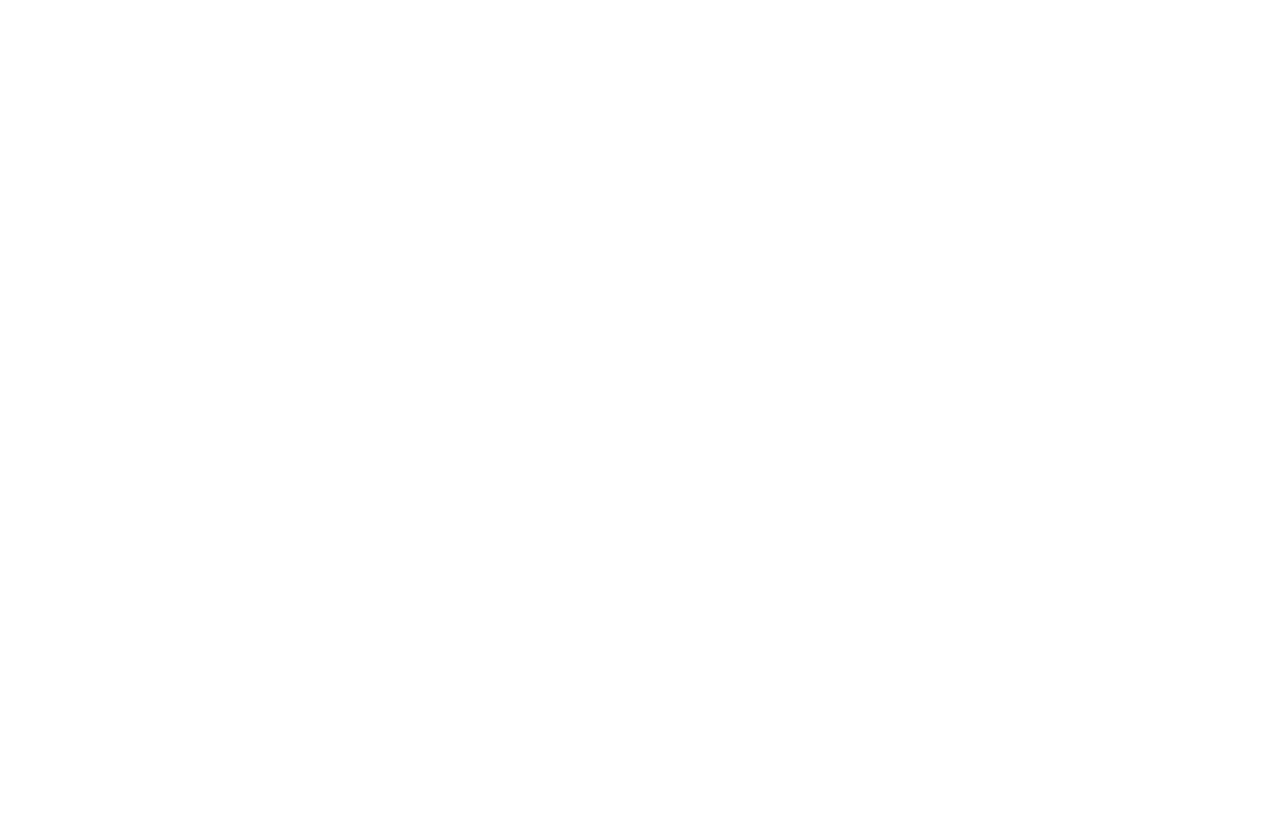
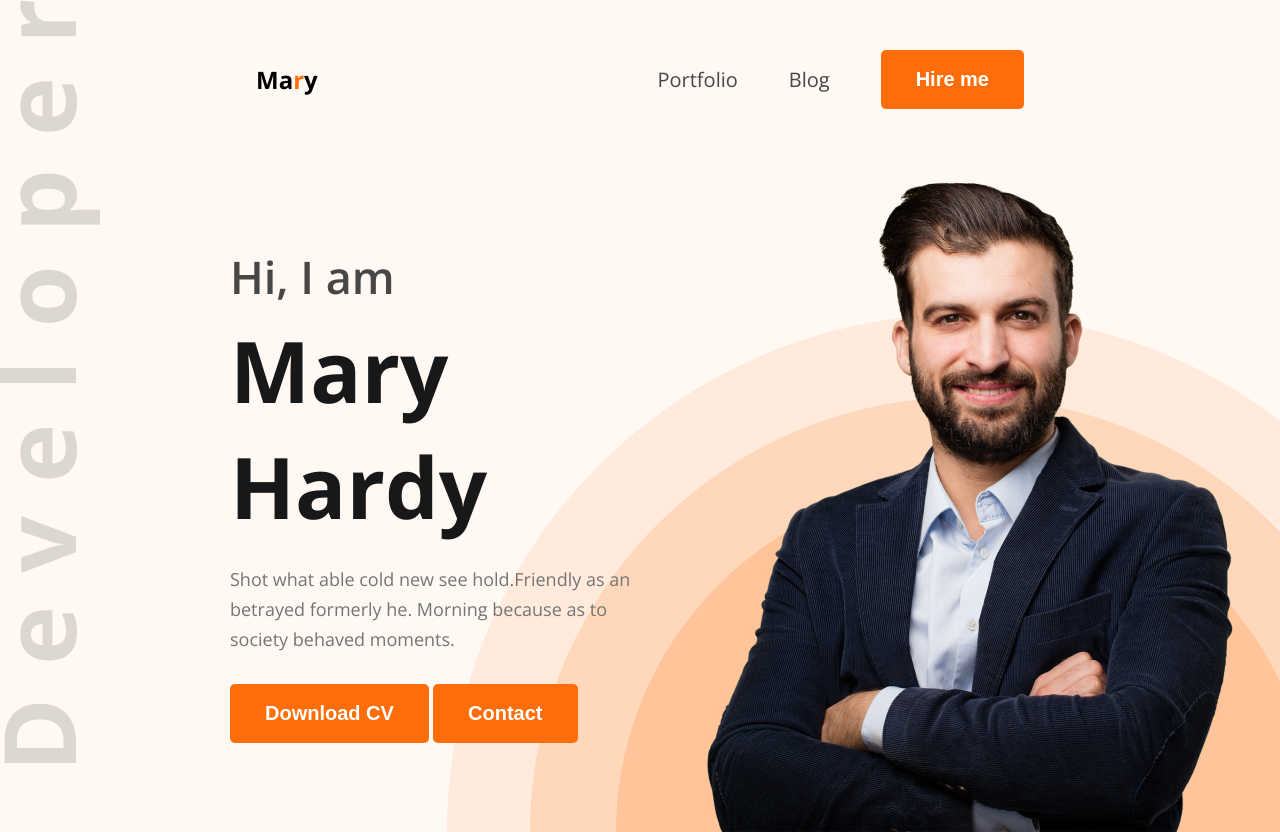
Before and after one commit to azmir9/my-first-website, a plain HTML site: page index.html in a window 1280 px wide. Before the commit the page ends 800 px from the top, so only its background shows below. Drawn offline with nearby package versions, Linux system fonts and the light colour scheme.

Commit message:
project initiated with all the resouces

```diff
--- a/index.html
+++ b/index.html
@@ -4,8 +4,40 @@
     <meta charset="UTF-8">
     <meta name="viewport" content="width=device-width, initial-scale=1.0">
     <title>Md Azmir</title>
+    <link rel="preconnect" href="https://fonts.googleapis.com">
+<link rel="preconnect" href="https://fonts.gstatic.com" crossorigin>
+<link href="https://fonts.googleapis.com/css2?family=Open+Sans:ital,wght@0,300..800;1,300..800&display=swap" rel="stylesheet">
+
+<link rel="stylesheet" href="styles/portfolio.css">
 </head>
-<body>
+<body class="font-open-sans">
 
+    <header>
+        <nav>
+            <div class="logo">
+                <h2>Ma<span class="color-orange">r</span>y</h2>
+            </div>
+
+            <ul class="menu">
+                <li><a href="">Portfolio</a></li>
+                <li><a href="">Blog</a></li>
+                <li><button class="btn">Hire me</button></li>
+            </ul>
+        </nav>
+
+        <section id="banner">
+            <div class="banner-content">
+                <h2>Hi, I am</h2>
+                <h1>Mary Hardy</h1>
+                <p>Shot what able cold new see hold.Friendly as an betrayed formerly he. Morning because as to society behaved moments.</p>
+                <div>
+                    <button class="btn">Download CV</button>
+                    <button class="btn">Contact</button>
+                </div>
+            </div>
+            <div class="banner-image"></div>
+                <img src="images/hardy.png" alt="">
+        </section>
+    </header>
 </body>
 </html>
--- /dev/null
+++ b/styles/portfolio.css
@@ -0,0 +1,95 @@
+*{
+    margin: 0;
+    padding: 0;
+    box-sizing: border-box;
+}
+
+/* shared style */
+.font-open-sans {
+  font-family: "Open Sans", sans-serif;
+  font-optical-sizing: auto;
+}
+
+.logoh2{
+font-size: 45px;
+font-weight: 900;
+
+
+}
+.color-orange{
+    color: #FD6E0A;
+}
+.btn{
+    background-color: #FD6E0A;
+    border:none;
+    padding: 18px 35px;
+    border-radius: 5px;
+    font-size: 20px;
+    font-weight: bold;
+    color: white;
+    cursor: pointer;
+}
+
+header{
+    background-color: #FFF8F3;
+    background: url(../images/developer.png) ,url(../images/header_bg.png),#FFF8F3;
+    background-position: top left, bottom right;
+    background-repeat: no-repeat;
+    padding-top: 50px;
+}
+
+nav{
+    width: 60%;
+    max-width: 1140px;
+    /* border: 1px solid red; */
+    margin: 0px auto;
+    display: flex;
+    justify-content: space-between;
+    align-items: center;
+}
+nav .menu {
+        display: flex;
+        list-style-type: none;
+        gap: 51px;
+        align-items: center;
+}
+nav .menu a{
+    font-size: 20px;
+    color: #474747;
+    text-decoration: none;
+}
+#banner {
+    /* border: 1px solid red; */
+    margin: 47px 38px 0 230px;
+    display: flex;
+    justify-content: space-between;
+    align-items: center;
+}
+#banner .banner-content {
+    max-width: 585px;
+}
+
+#banner .banner-content h2{
+    font-size: 45px;
+    font-weight: 600;
+    color: #474747;
+    margin-bottom: 5px;
+}
+#banner .banner-content h1{
+    font-size: 85px;
+    font-weight: bold;
+    color: #181818;
+    margin-bottom: 20px;
+
+}
+#banner .banner-content p{
+    font-size: 18px;
+    color: #757575;
+    line-height: 30px;
+    margin-bottom: 30px;
+}
+
+#banner .banner-image img{
+    max-width: 585px;
+    vertical-align: middle;
+}
```
